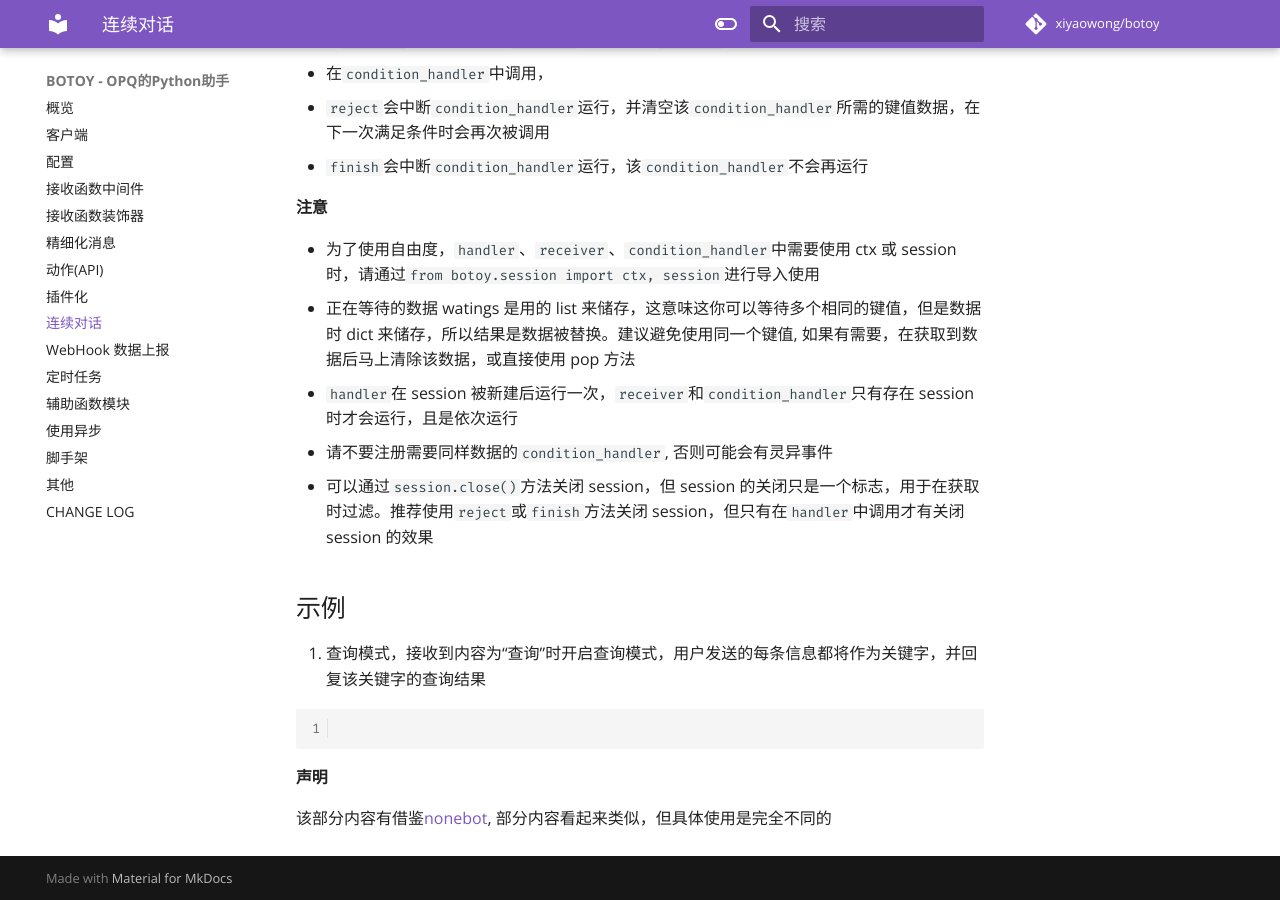
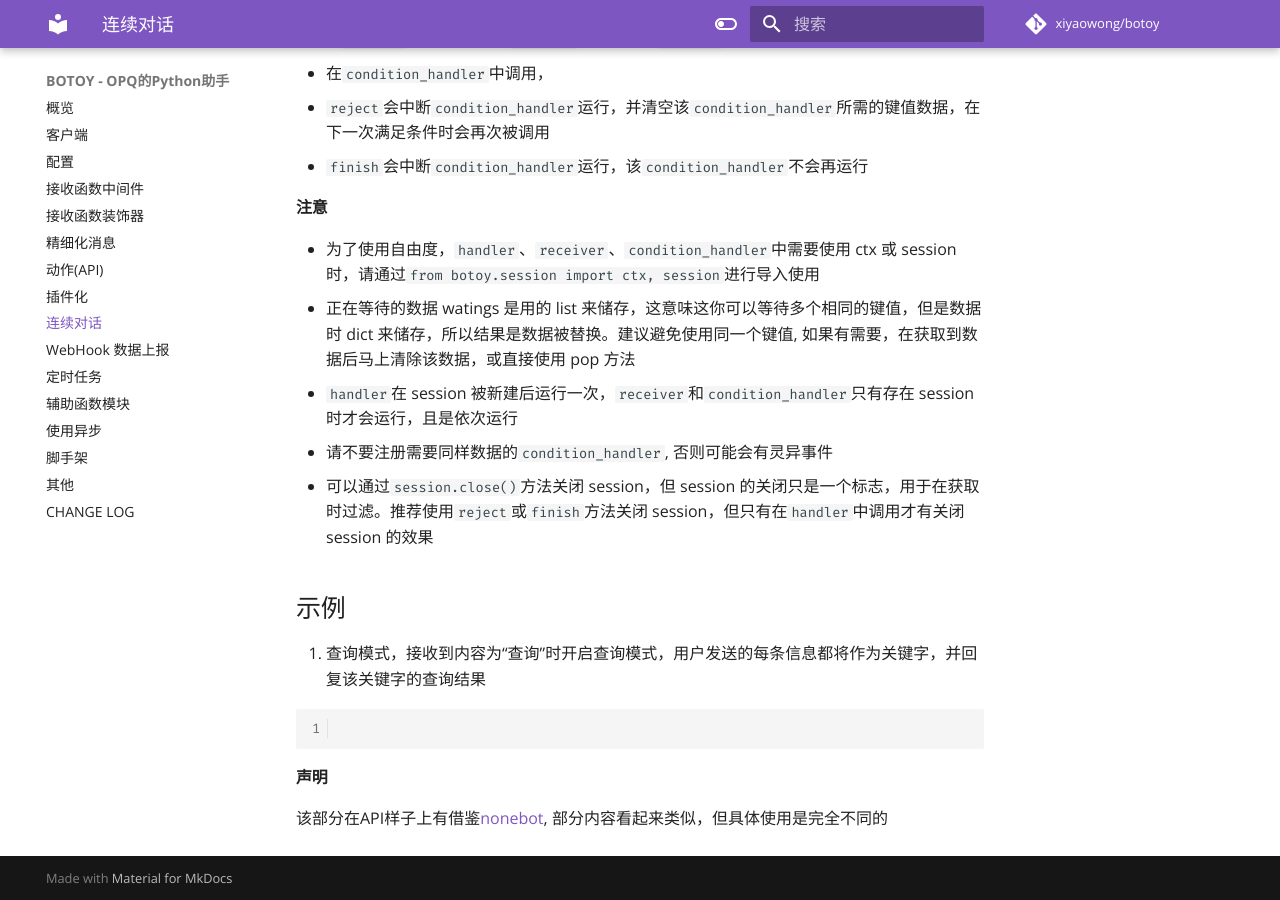
Before and after one commit to opq-osc/botoy, an MkDocs documentation site: the page built from docs/session.md, in a window 1280 px wide and 900 px high, scrolled down 4022 px. Built offline with MkDocs 1.6.1 and Material for MkDocs 9.7.7, drawn with Linux system fonts in a browser that asks for light colours; comment, search, counter and statistics services are not loaded.

Commit message:
update docs

```diff
--- a/docs/session.md
+++ b/docs/session.md
@@ -181,5 +181,5 @@ def _(name, age):
 
 #### 声明
 
-该部分内容有借鉴[nonebot](https://github.com/nonebot/nonebot2),
+该部分在API样子上有借鉴[nonebot](https://github.com/nonebot/nonebot2),
 部分内容看起来类似，但具体使用是完全不同的
```
